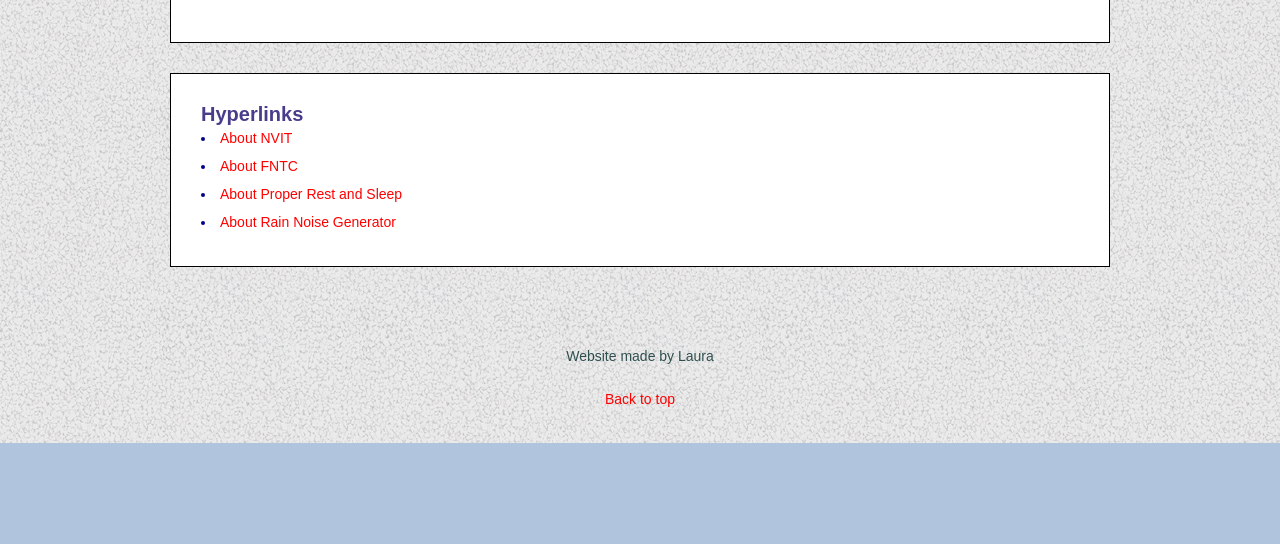
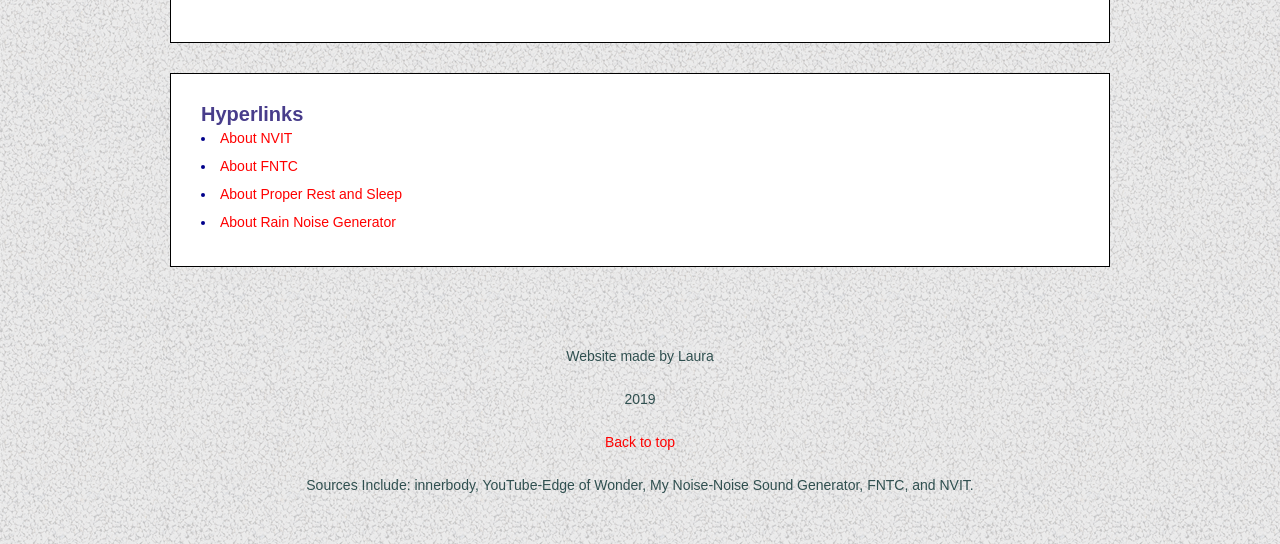
Before and after one commit to laura-source/website-2, a plain HTML site: page index.html in a window 1280 px wide. Shown: the part 3019-3563 px from the top of the page. Before the commit the page ends 3462 px from the top, so only its background shows below. Drawn offline with Linux system fonts and the light colour scheme.

Commit message:
added sources

```diff
--- a/index.html
+++ b/index.html
@@ -122,7 +122,9 @@
     <footer id="footer">
 
       <p>Website made by Laura</p>
+      <p>2019</p>
       <a href="#header">Back to top</a>
+      <p>Sources Include: innerbody, YouTube-Edge of Wonder, My Noise-Noise Sound Generator, FNTC, and NVIT.</p>
 
     </footer>
     <!-- Hello there! -->
```
